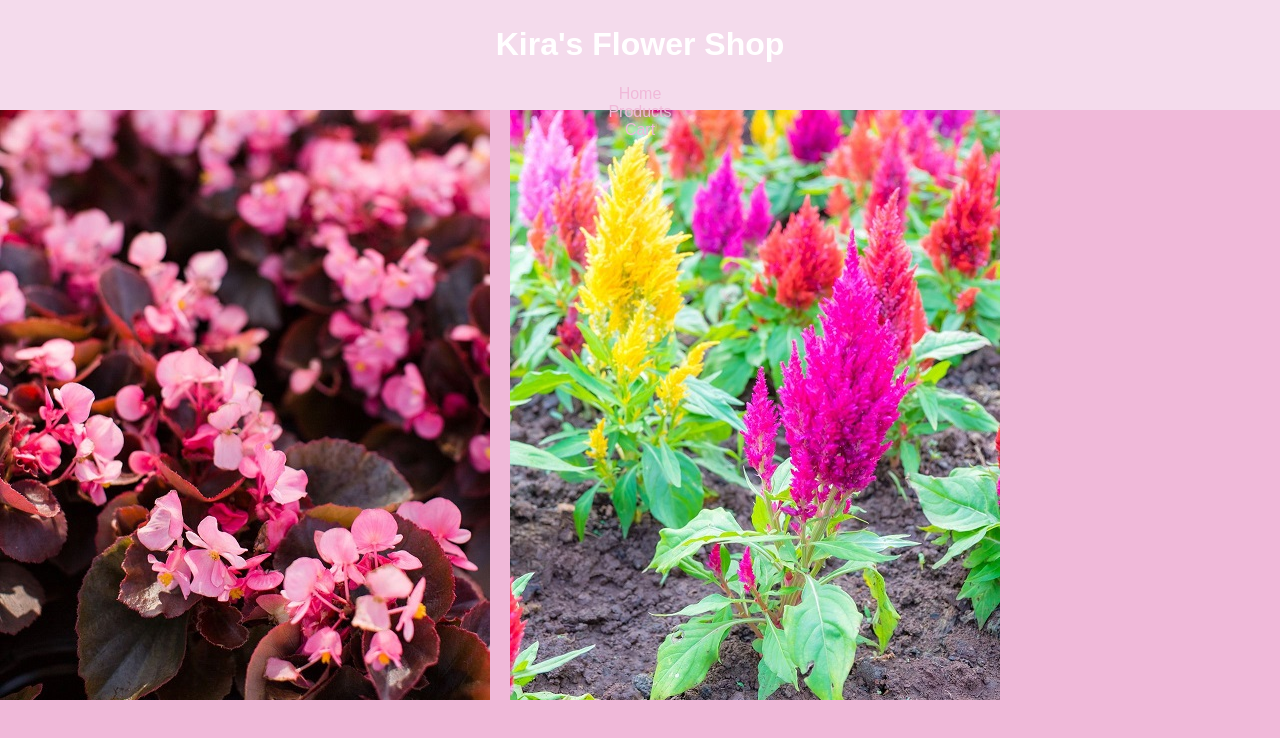
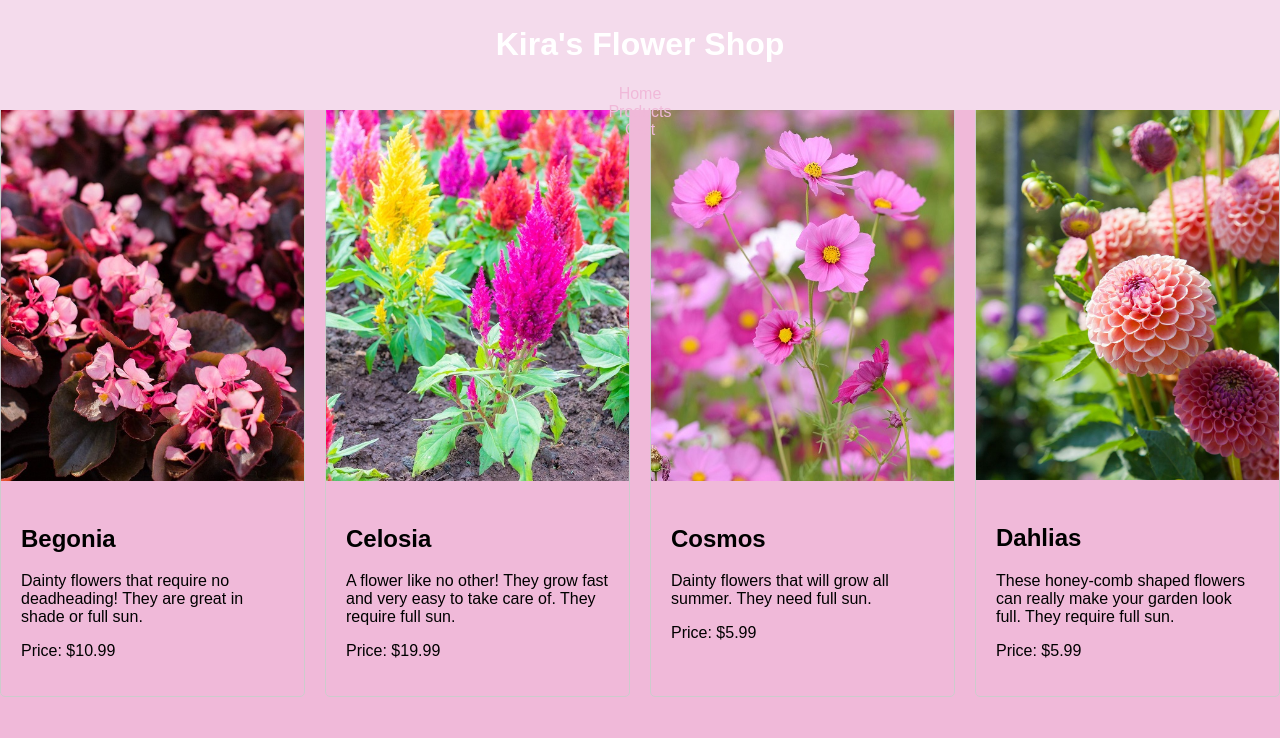
Before and after one commit to kiraashley24/inf655_midterm, a React (Create React App) app: page /products in a window 1280 px wide. Shown: the top 738 px of the page. Built offline with nearby package versions, Linux system fonts and the light colour scheme.

Commit message:
removing the need for this for now:

```diff
--- a/src/components/Products.js
+++ b/src/components/Products.js
@@ -1,34 +1,17 @@
-import React, { useState } from 'react';
-import Product from './Product';
+import React from 'react';
+import ProductDetail from '../pages/ProductDetail';
 
-const Products = ({ products, addToCart }) => {
-  const [quantities, setQuantities] = useState({});
-
-  const handleQuantityChange = (productId, quantity) => {
-    setQuantities({ ...quantities, [productId]: quantity });
-  };
-
-  const handleAddToCart = (productId) => {
-    const quantity = quantities[productId] || 1;
-    addToCart(productId, quantity);
-    setQuantities({ ...quantities, [productId]: 1 });
-  };
-
+const Products = ({ products }) => {
   return (
     <div className="products">
       {products.map((product) => (
-        <div key={product.id} className="product">
-          <img src={product.image} alt={product.name} />
-          <h3>{product.name}</h3>
-          <p>${product.price.toFixed(2)}</p>
-          <input
-            type="number"
-            min="1"
-            value={quantities[product.id] || ''}
-            onChange={(e) => handleQuantityChange(product.id, parseInt(e.target.value))}
-          />
-          <button onClick={() => handleAddToCart(product.id)}>Add to Cart</button>
-        </div>
+        <ProductDetail
+          key={product.id}
+          name={product.name}
+          image={product.image}
+          description={product.description}
+          price={product.price}
+        />
       ))}
     </div>
   );
```
